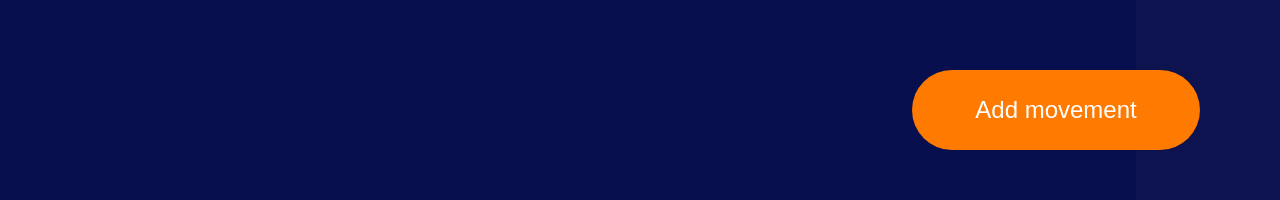
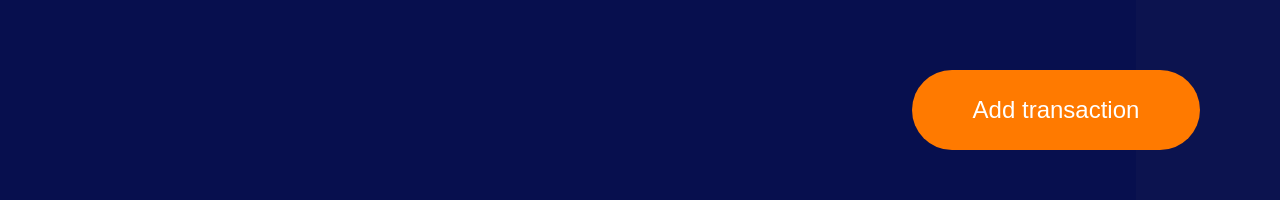
Before and after one commit to patriciabog/CashFlow, a Vue app: page / in a window 1280 px wide. Shown: the part 416-616 px from the top of the page. Built offline with nearby package versions, Linux system fonts and the light colour scheme.

Commit message:
add change to the button name

```diff
--- a/src/components/Action.vue
+++ b/src/components/Action.vue
@@ -1,7 +1,7 @@
 <!-- eslint-disable vue/multi-word-component-names -->
  <!--eslint-disable -->
 <template>
-   <button @click="showModal = true">Add movement</button>
+   <button @click="showModal = true">Add transaction</button>
    <teleport to='#app'>
     <Modal v-show="showModal" @close="showModal = false">
          <form @submit.prevent="submit">
@@ -28,7 +28,7 @@
                 </label>
             </div>
             <div>
-                <button class="action">Add movement</button>
+                <button class="action">Add transaction</button>
             </div>
          </form>
     </Modal>
```
